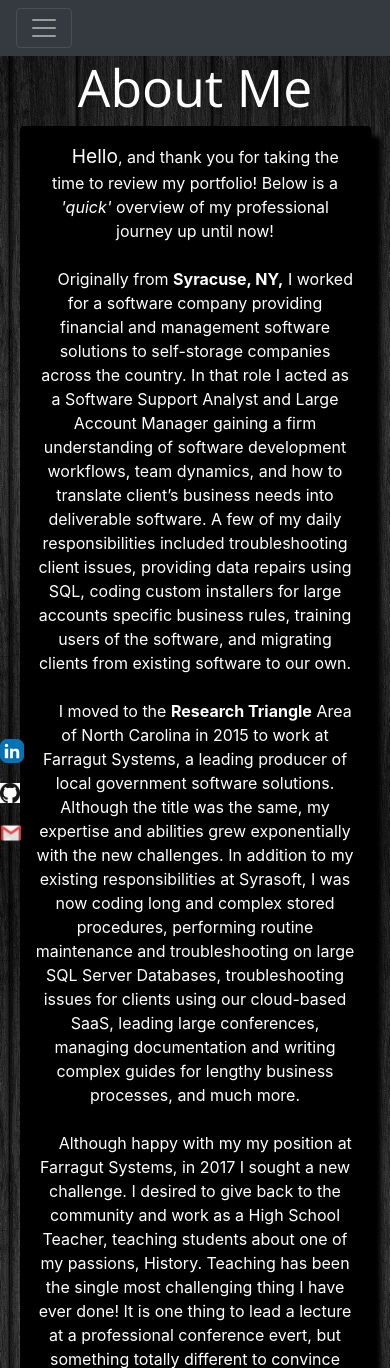
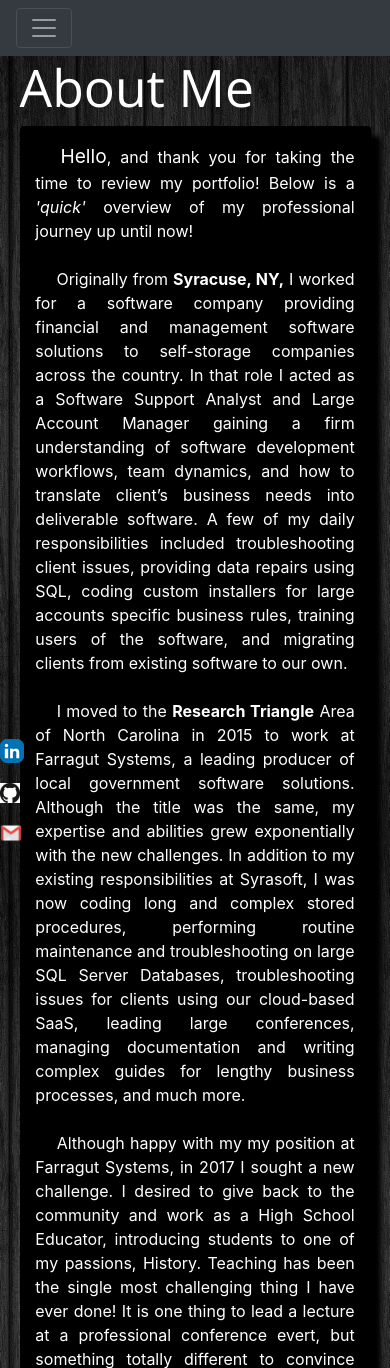
Before and after one commit to kennbp31/BKenny-Website, a Flask app: page /story in a window 390 px wide. Shown: the top 1368 px of the page. Run offline with Flask 2, Linux system fonts and the light colour scheme; some libraries are stand-ins or nearby versions.

Commit message:
Minor Formatting Changes

```diff
--- a/static/styles.css
+++ b/static/styles.css
@@ -13,7 +13,7 @@ p1
 {
     font-family: 'Open Sans', sans-serif;
     font-weight: 300;
-    font-size:calc(20px + 2vw);
+    font-size:calc(20px + 1.5vw);
 
 }
 
@@ -71,14 +71,15 @@ img
     position:absolute;
     left: 30%;
     right: 5%;
+    text-align: justify;
 }
 
 @media screen and (max-width: 600px) {
     .rightCenter {
         position: absolute;
-        text-align: center;
         left: 5%;
         right: 5%
+        text-align: justify;
     }
 }
 
--- a/templates/story.html
+++ b/templates/story.html
@@ -23,7 +23,7 @@
                  In addition to my existing responsibilities at Syrasoft, I was now coding long and complex stored procedures, performing routine maintenance and troubleshooting on large SQL Server Databases,
                  troubleshooting issues for clients using our cloud-based SaaS, leading large conferences, managing documentation and writing complex guides for lengthy business processes, and much more.
 
-                 <br><br>&emsp; Although happy with my my position at Farragut Systems, in 2017 I sought a new challenge. I desired to give back to the community and work as a High School Teacher, teaching students about one of my passions, History.
+                 <br><br>&emsp; Although happy with my my position at Farragut Systems, in 2017 I sought a new challenge. I desired to give back to the community and work as a High School Educator, introducing students to one of my passions, History.
                  Teaching has been the single most challenging thing I have ever done! It is one thing to lead a lecture at a professional conference evert, but something totally different to
                  convince teenagers the value of education, and excitement that can be learned from History. However, I am not one to shy away from a challenge.
                  Countless hours spent late at night planning lessons, grading, and strategizing how to manage the classroom eventually paid off.
```
